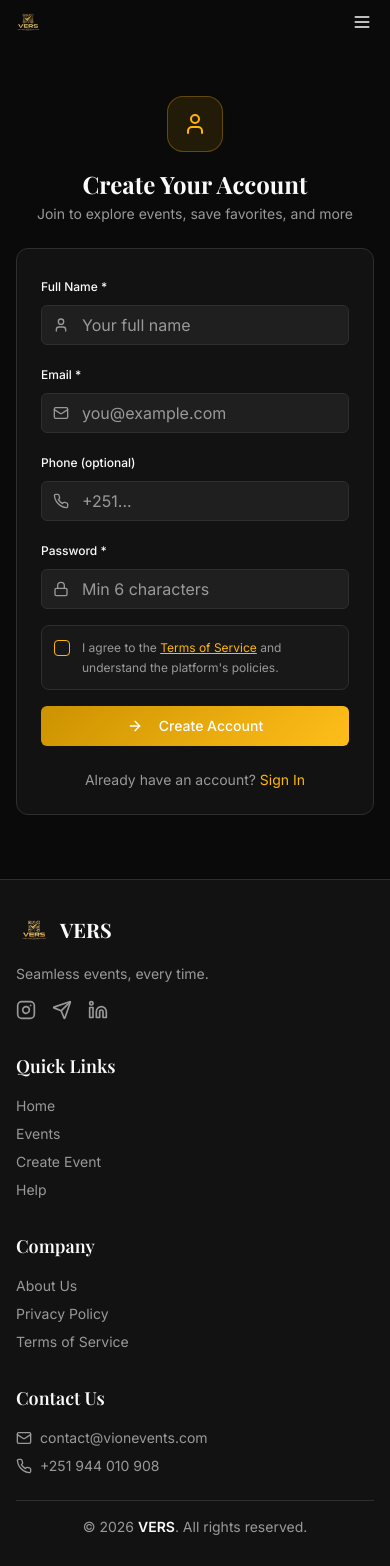
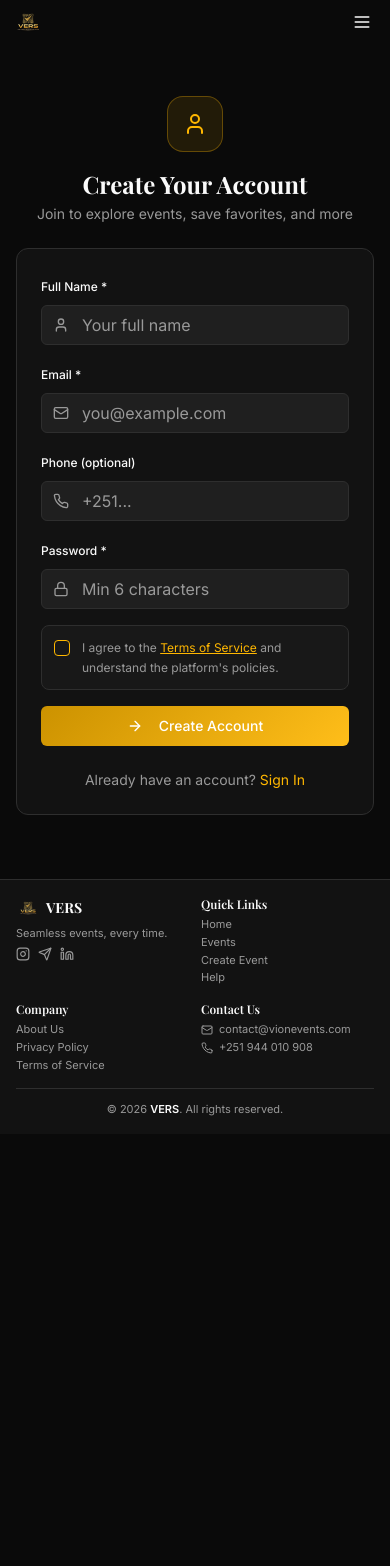
Before and after one commit to amanaybek30-gif/etevents, a React (Vite) app: page /auth in a window 390 px wide. Shown: the top 1566 px of the page. After the commit the page ends 1134 px from the top, so only its background shows below. Built offline with nearby package versions, Linux system fonts and the light colour scheme; no server answers; the database is empty.

Commit message:
Refactor Footer component for better layout and styles
Updated Footer component layout and styling for improved responsiveness and accessibility.

```diff
--- a/src/components/Footer.tsx
+++ b/src/components/Footer.tsx
@@ -5,68 +5,67 @@ import versLogo from "@/assets/vers-logo-nobg.png";
 const Footer = () => {
   return (
     <footer className="border-t border-border bg-card">
-      <div className="container mx-auto px-4 py-8">
-        <div className="grid grid-cols-1 gap-8 sm:grid-cols-2 lg:grid-cols-4">
+      <div className="container mx-auto px-4 py-4 sm:py-8">
+        <div className="grid grid-cols-2 items-start gap-x-3 gap-y-4 sm:gap-8 lg:grid-cols-4">
           {/* Brand */}
-          <div className="space-y-4">
-            <Link to="/" className="flex items-center gap-2">
-              <img src={versLogo} alt="VERS" className="h-9 w-9 object-contain" />
-              <span className="font-display text-xl font-bold text-foreground">VERS</span>
+          <div className="min-w-0 space-y-1.5 sm:space-y-4">
+            <Link to="/" className="flex items-center gap-1.5 sm:gap-2">
+              <img src={versLogo} alt="VERS" className="h-6 w-6 object-contain sm:h-9 sm:w-9" />
+              <span className="font-display text-sm font-bold text-foreground sm:text-xl">VERS</span>
             </Link>
-            <p className="text-sm text-muted-foreground">
+            <p className="text-[11px] leading-snug text-muted-foreground sm:text-sm">
               Seamless events, every time.
             </p>
-            <div className="flex gap-4">
+            <div className="flex gap-2 sm:gap-4">
               <a href="https://www.instagram.com/vionevents?igsh=MTVuODR3anQ5OGV6cw%3D%3D&utm_source=qr" target="_blank" rel="noopener noreferrer" className="text-muted-foreground transition-colors hover:text-primary">
-                <Instagram className="h-5 w-5" />
+                <Instagram className="h-3.5 w-3.5 sm:h-5 sm:w-5" />
               </a>
               <a href="https://t.me/vionevents" target="_blank" rel="noopener noreferrer" className="text-muted-foreground transition-colors hover:text-primary">
-                <Send className="h-5 w-5" />
+                <Send className="h-3.5 w-3.5 sm:h-5 sm:w-5" />
               </a>
               <a href="https://www.linkedin.com/company/vion-events/" target="_blank" rel="noopener noreferrer" className="text-muted-foreground transition-colors hover:text-primary">
-                <Linkedin className="h-5 w-5" />
+                <Linkedin className="h-3.5 w-3.5 sm:h-5 sm:w-5" />
               </a>
             </div>
           </div>
 
           {/* Quick Links */}
-          <div className="space-y-4">
-            <h4 className="font-display text-lg font-semibold text-foreground">Quick Links</h4>
-            <nav className="flex flex-col gap-2">
-              <Link to="/" className="text-sm text-muted-foreground transition-colors hover:text-primary">Home</Link>
-              <Link to="/events" className="text-sm text-muted-foreground transition-colors hover:text-primary">Events</Link>
-              <Link to="/auth?intent=organizer" className="text-sm text-muted-foreground transition-colors hover:text-primary">Create Event</Link>
-              <Link to="/help" className="text-sm text-muted-foreground transition-colors hover:text-primary">Help</Link>
+          <div className="min-w-0 space-y-1.5 sm:space-y-4">
+            <h4 className="font-display text-xs font-semibold text-foreground sm:text-lg">Quick Links</h4>
+            <nav className="flex flex-col gap-1 sm:gap-2">
+              <Link to="/" className="text-[11px] leading-tight text-muted-foreground transition-colors hover:text-primary sm:text-sm">Home</Link>
+              <Link to="/events" className="text-[11px] leading-tight text-muted-foreground transition-colors hover:text-primary sm:text-sm">Events</Link>
+              <Link to="/auth?intent=organizer" className="text-[11px] leading-tight text-muted-foreground transition-colors hover:text-primary sm:text-sm">Create Event</Link>
+              <Link to="/help" className="text-[11px] leading-tight text-muted-foreground transition-colors hover:text-primary sm:text-sm">Help</Link>
             </nav>
           </div>
 
           {/* Company */}
-          <div className="space-y-4">
-            <h4 className="font-display text-lg font-semibold text-foreground">Company</h4>
-            <nav className="flex flex-col gap-2">
-              <Link to="/about" className="text-sm text-muted-foreground transition-colors hover:text-primary">About Us</Link>
-
-              <Link to="/privacy" className="text-sm text-muted-foreground transition-colors hover:text-primary">Privacy Policy</Link>
-              <Link to="/terms" className="text-sm text-muted-foreground transition-colors hover:text-primary">Terms of Service</Link>
+          <div className="min-w-0 space-y-1.5 sm:space-y-4">
+            <h4 className="font-display text-xs font-semibold text-foreground sm:text-lg">Company</h4>
+            <nav className="flex flex-col gap-1 sm:gap-2">
+              <Link to="/about" className="text-[11px] leading-tight text-muted-foreground transition-colors hover:text-primary sm:text-sm">About Us</Link>
+              <Link to="/privacy" className="text-[11px] leading-tight text-muted-foreground transition-colors hover:text-primary sm:text-sm">Privacy Policy</Link>
+              <Link to="/terms" className="text-[11px] leading-tight text-muted-foreground transition-colors hover:text-primary sm:text-sm">Terms of Service</Link>
             </nav>
           </div>
 
           {/* Contact */}
-          <div className="space-y-4">
-            <h4 className="font-display text-lg font-semibold text-foreground">Contact Us</h4>
-            <div className="flex flex-col gap-2">
-              <a href="mailto:contact@vionevents.com" className="flex items-center gap-2 text-sm text-muted-foreground transition-colors hover:text-primary">
-                <Mail className="h-4 w-4" /> contact@vionevents.com
+          <div className="min-w-0 space-y-1.5 sm:space-y-4">
+            <h4 className="font-display text-xs font-semibold text-foreground sm:text-lg">Contact Us</h4>
+            <div className="flex flex-col gap-1 sm:gap-2">
+              <a href="mailto:contact@vionevents.com" className="flex min-w-0 items-center gap-1.5 text-[11px] leading-tight text-muted-foreground transition-colors hover:text-primary sm:gap-2 sm:text-sm">
+                <Mail className="h-3 w-3 shrink-0 sm:h-4 sm:w-4" /> <span className="truncate">contact@vionevents.com</span>
               </a>
-              <a href="tel:+251944010908" className="flex items-center gap-2 text-sm text-muted-foreground transition-colors hover:text-primary">
-                <Phone className="h-4 w-4" /> +251 944 010 908
+              <a href="tel:+251944010908" className="flex items-center gap-1.5 text-[11px] leading-tight text-muted-foreground transition-colors hover:text-primary sm:gap-2 sm:text-sm">
+                <Phone className="h-3 w-3 shrink-0 sm:h-4 sm:w-4" /> +251 944 010 908
               </a>
             </div>
           </div>
         </div>
 
-        <div className="mt-6 border-t border-border pt-4 text-center">
-          <p className="text-sm text-muted-foreground">
+        <div className="mt-4 border-t border-border pt-3 text-center sm:mt-6 sm:pt-4">
+          <p className="text-[11px] sm:text-sm text-muted-foreground">
             © 2026 <span className="text-foreground font-semibold">VERS</span>. All rights reserved.
           </p>
         </div>
```
